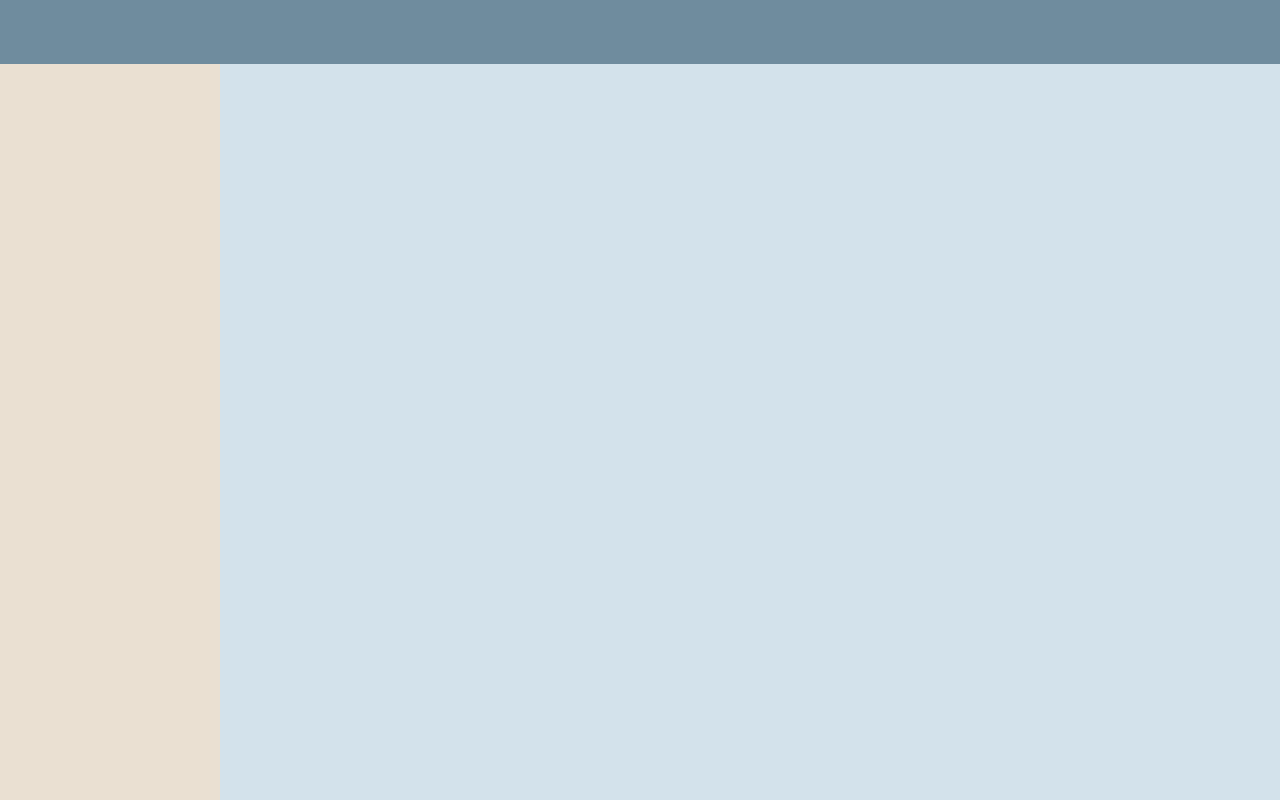
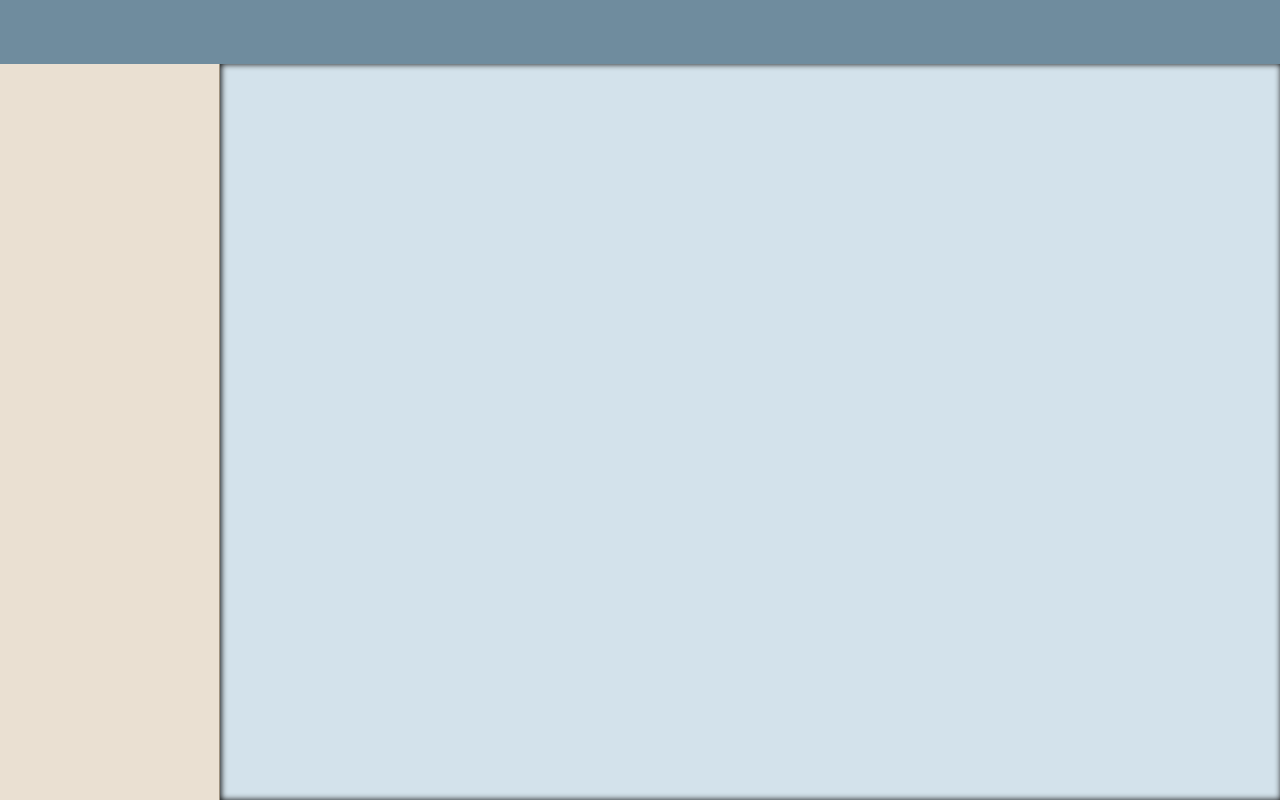
Before and after one commit to MeischkeM91/todo-pro, a website built with webpack: page dist/index.html in a window 1280 px wide. Built offline with nearby package versions, Linux system fonts and the light colour scheme.

Commit message:
Added shadows

```diff
--- a/src/style.css
+++ b/src/style.css
@@ -30,8 +30,10 @@ body{
     grid-area: menuDiv;
     background-color: var(--soft-brown);
     height: 92vh;
+    border-right: 1px solid var(--dark-brown);
 }
 #content{
     grid-area: contentDiv;
     background-color: var(--soft-blue);
+    box-shadow: inset 1px 0px 6px black;
 }
```
